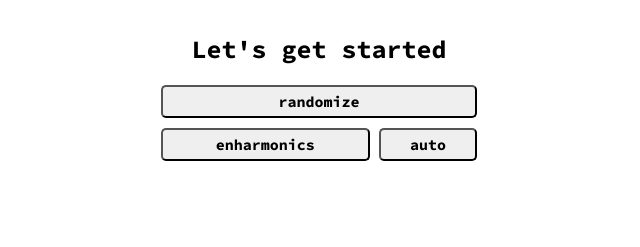
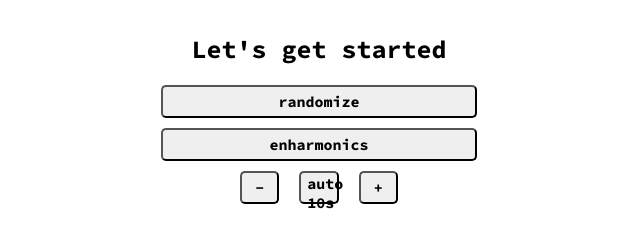
Before and after one commit to zerozuckerx/notefinder, a plain HTML site: page index.html in a window 1280 px wide. Shown: the part 273-520 px from the top of the page, without its empty margins (321-961 px from the left). Drawn offline with Linux system fonts and the light colour scheme; a web font is replaced by a local one.

Commit message:
added + - buttons

```diff
--- a/css/styles.css
+++ b/css/styles.css
@@ -38,15 +38,7 @@ button {
 .buttonwrap {
   display: flex;
   justify-content: space-between;
-  width: 25%;
-}
-
-.toggleNotes {
-  width: 66%;
-}
-
-.autorun {
-  width: 31%;
+  gap: 10px;
 }
 
 .enharmonics_active {
@@ -59,8 +51,8 @@ button {
   box-shadow: 3px 3px 5px;
 }
 
-@media only screen and (max-width: 1000px) {
-  button, .buttonwrap {
+@media only screen and (max-width: 800px) {
+  button, .buttonwrap{
     width: 50%;
   }
 }
--- a/index.html
+++ b/index.html
@@ -17,9 +17,11 @@
       <h1>notefinder</h1>
       <p class="main-display">Let's get started</p>
       <button class="randomizer" type="button" name="button">randomize</button>
-      <div class="buttonwrap">
         <button class="toggleNotes" type="button" name="button">enharmonics</button>
-        <button class="autorun" type="button" name="button">auto</button>
+        <div class="buttonwrap">
+          <button class="minus">-</button>
+          <button class="autorun">auto 10s</button>
+          <button class="plus">+</button>
       </div>
     </div>
   </main>
--- a/script.js
+++ b/script.js
@@ -41,7 +41,6 @@ function randomize() {
 
 autorunButton.addEventListener("click", autorun);
 document.addEventListener("keypress", function(e) {
-  console.log(e.keyCode);
   if(e.keyCode === 32) {
     autorun();
   }
```
